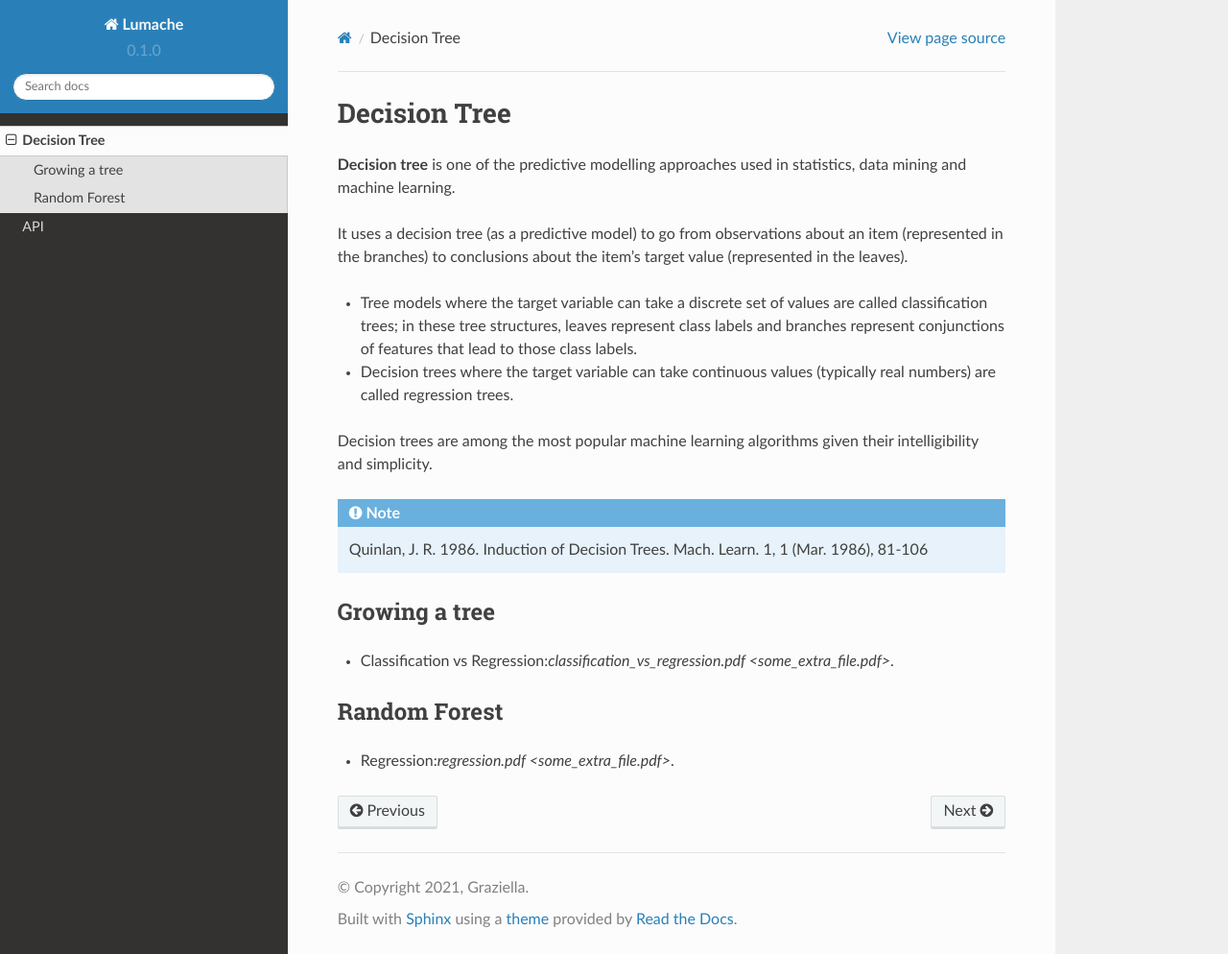
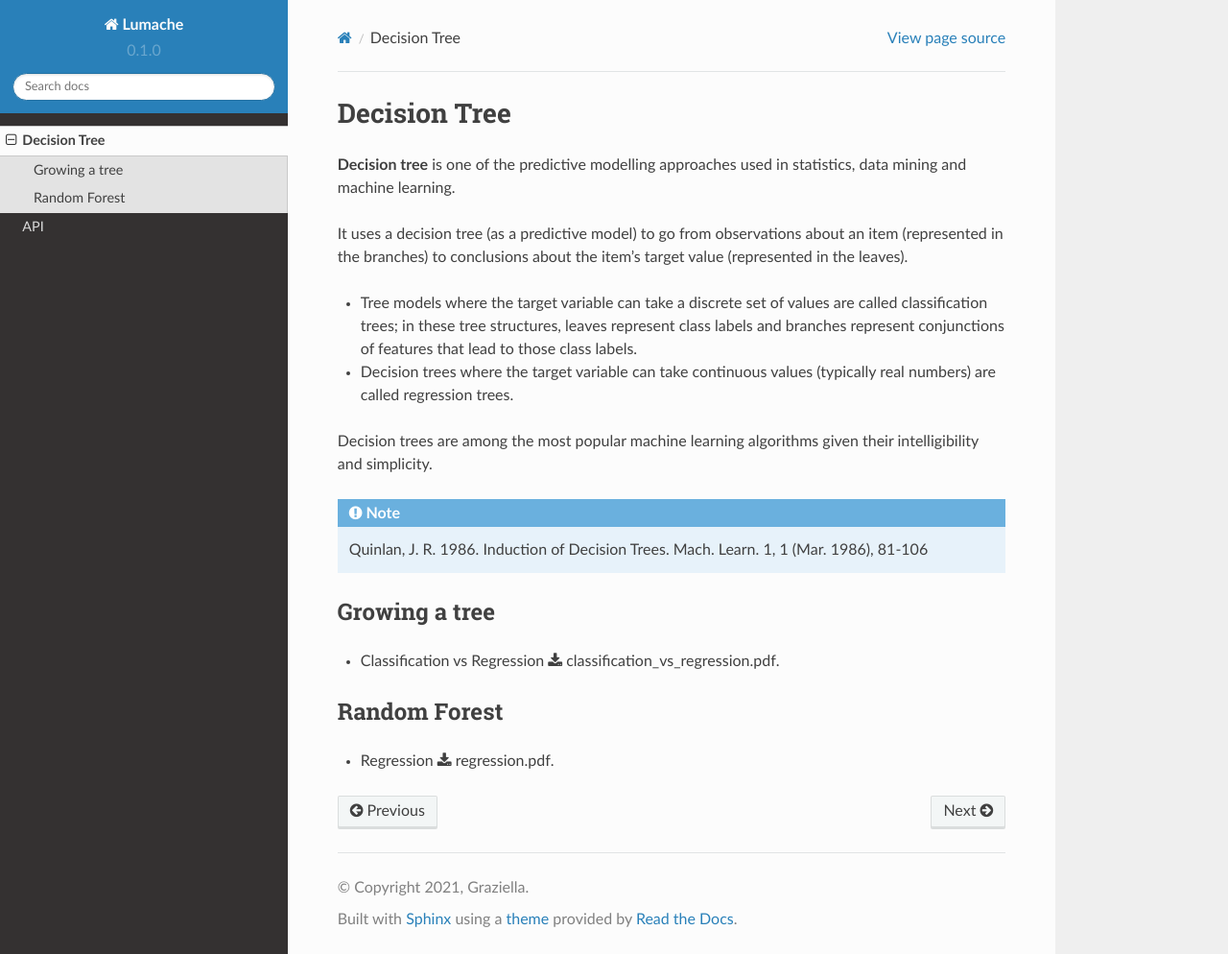
Before and after one commit to jzanetti/Sijin_ML, a Sphinx documentation site: the page built from docs/source/decision_tree.rst, in a window 1280 px wide and 994 px high. Shown: the whole window at 96% size. Built offline with Sphinx 7.4.7 and the Read the Docs theme 2.0.0, drawn with Linux system fonts in a browser that asks for light colours; some of the changed lines change nothing that is shown.

Commit message:
Update decision_tree.rst

```diff
--- a/docs/source/decision_tree.rst
+++ b/docs/source/decision_tree.rst
@@ -17,9 +17,8 @@ Decision trees are among the most popular machine learning algorithms given thei
 
 Growing a tree
 --------
-
-* Classification vs Regression:`classification_vs_regression.pdf <some_extra_file.pdf>`.
+* Classification vs Regression :download:`classification_vs_regression.pdf <some_extra_file.pdf>`.
 
 Random Forest
 --------
-* Regression:`regression.pdf <some_extra_file.pdf>`.
+* Regression :download:`regression.pdf <some_extra_file.pdf>`.
```
